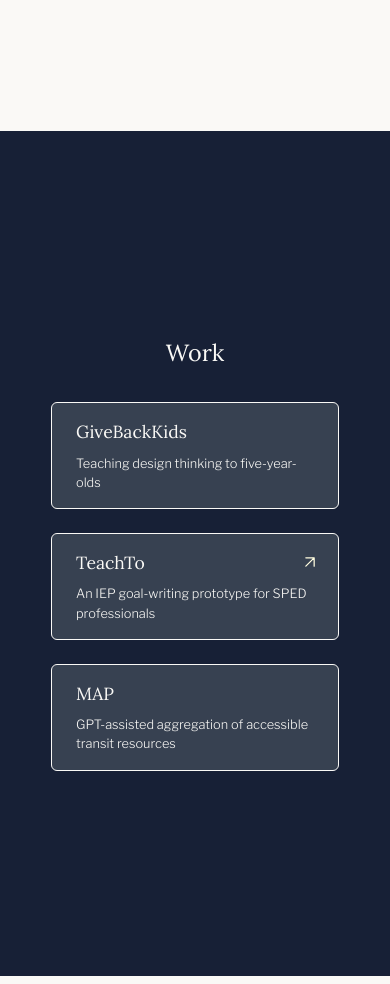
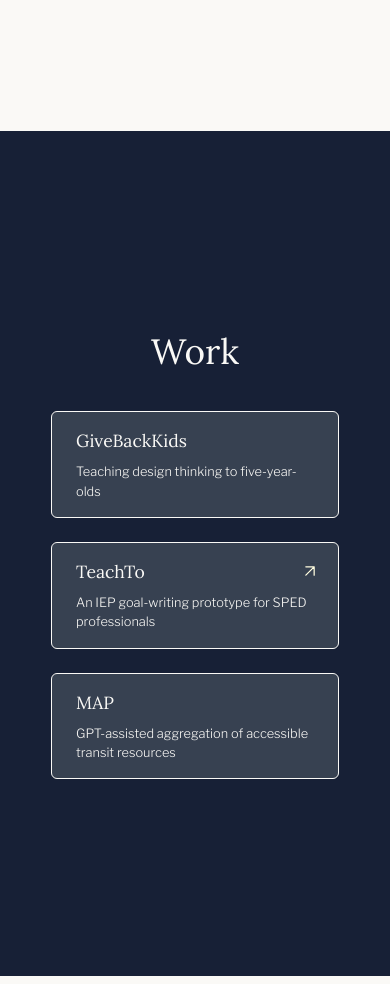
Before and after one commit to owen-myers/teach-to-site-v2, a Next.js app: page / in a window 390 px wide. Shown: the part 2180-3164 px from the top of the page. Built offline with nearby package versions, Linux system fonts and the light colour scheme; a web font is replaced by a local one.

Commit message:
improve mobile resopnsiveness

```diff
--- a/app/page.tsx
+++ b/app/page.tsx
@@ -89,7 +89,7 @@ export default function Home() {
                   </div>
                 </div>
                 {/* Services Section */}
-                <div className="flex flex-col gap-8 w-full h-screen">
+                <div className="flex flex-col gap-8 w-full min-h-screen md:h-screen pb-12 md:pb-0">
                   {/* Heading for small screens */}
                   <h2 className="font-lora text-navy text-[clamp(1.2rem,10vw,7rem)] block md:hidden mb-2">M.O.</h2>
 
@@ -123,10 +123,10 @@ export default function Home() {
             </div>
           </div>
           {/* Work Section */}
-          <div className="flex flex-col h-screen bg-navy items-center justify-center">
+          <div className="flex flex-col min-h-screen md:h-screen bg-navy items-center justify-center py-12 md:py-0">
             <div className="flex flex-col max-w-[1400px] w-full items-center">
               <div>
-                <h2 className="font-lora text-cream text-[clamp(1.2rem,6vw,6rem)] mb-8">Work</h2>
+                <h2 className="font-lora text-cream text-[clamp(2.2rem,6vw,6rem)] mb-8">Work</h2>
               </div>
                 <div className ="flex flex-col lg:flex-row justify-center items-center lg:space-x-8">
                   <Link href="/work/givebackkids">
```
